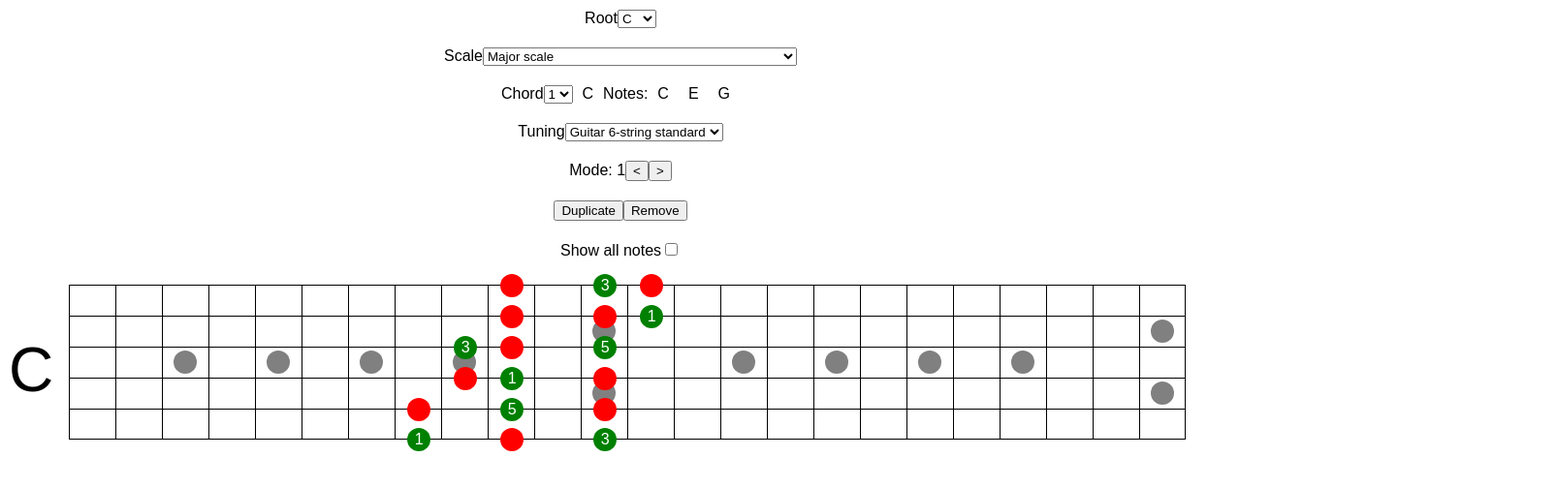
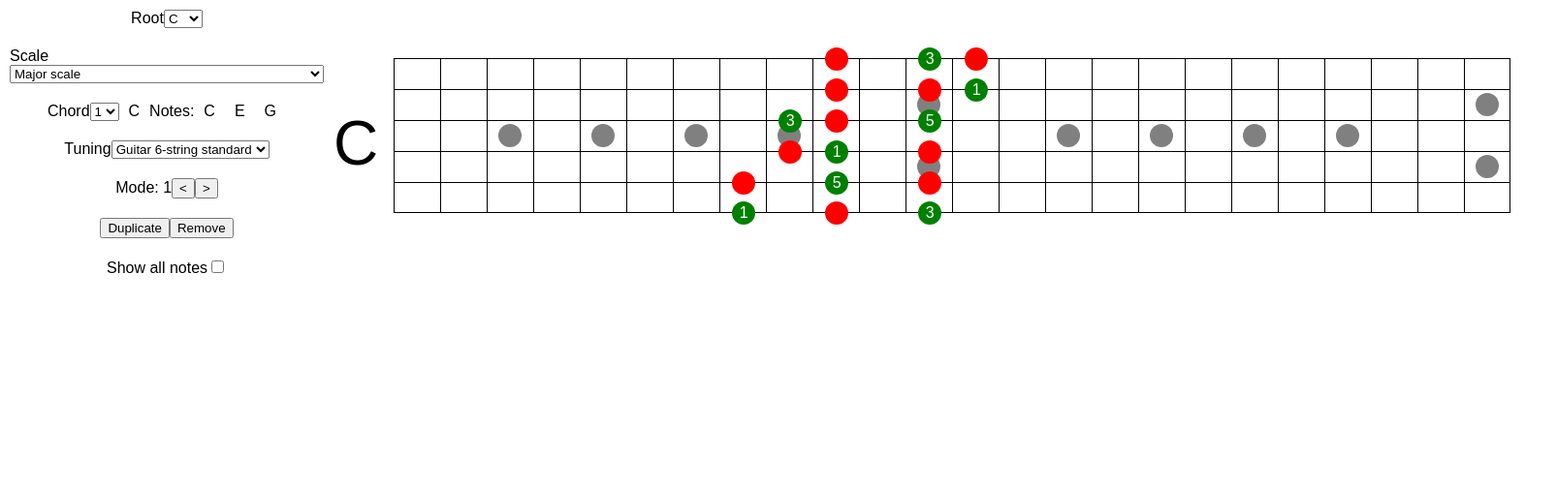
Before and after one commit to eetulatja/chord-visualizer, a React (Create React App) app: page / in a window 1280 px wide. Shown: the top 504 px of the page at 97% size, 1606 px wide, since content can reach past the window. Built offline with nearby package versions, Linux system fonts and the light colour scheme.

Commit message:
Move controls to left side

```diff
--- a/src/ChordViewer.js
+++ b/src/ChordViewer.js
@@ -91,6 +91,7 @@ export default class ChordViewer extends PureComponent {
 
         return (
             <div style={styles.wrapper}>
+                <div style={styles.controls}>
                     <label style={styles.input}>
                         Root
 
@@ -173,6 +174,7 @@ export default class ChordViewer extends PureComponent {
                             onChange={this.toggleShowAllNotes}
                         />
                     </label>
+                </div>
 
                 <Fretboard
                     scale={this.state.scale}
@@ -192,6 +194,9 @@ export default class ChordViewer extends PureComponent {
 const styles = {
     wrapper: {
         display: 'flex',
+    },
+    controls: {
+        display: 'flex',
         alignItems: 'center',
         flexDirection: 'column',
     },
```
Lines whose indentation alone changed are shown as unchanged.
